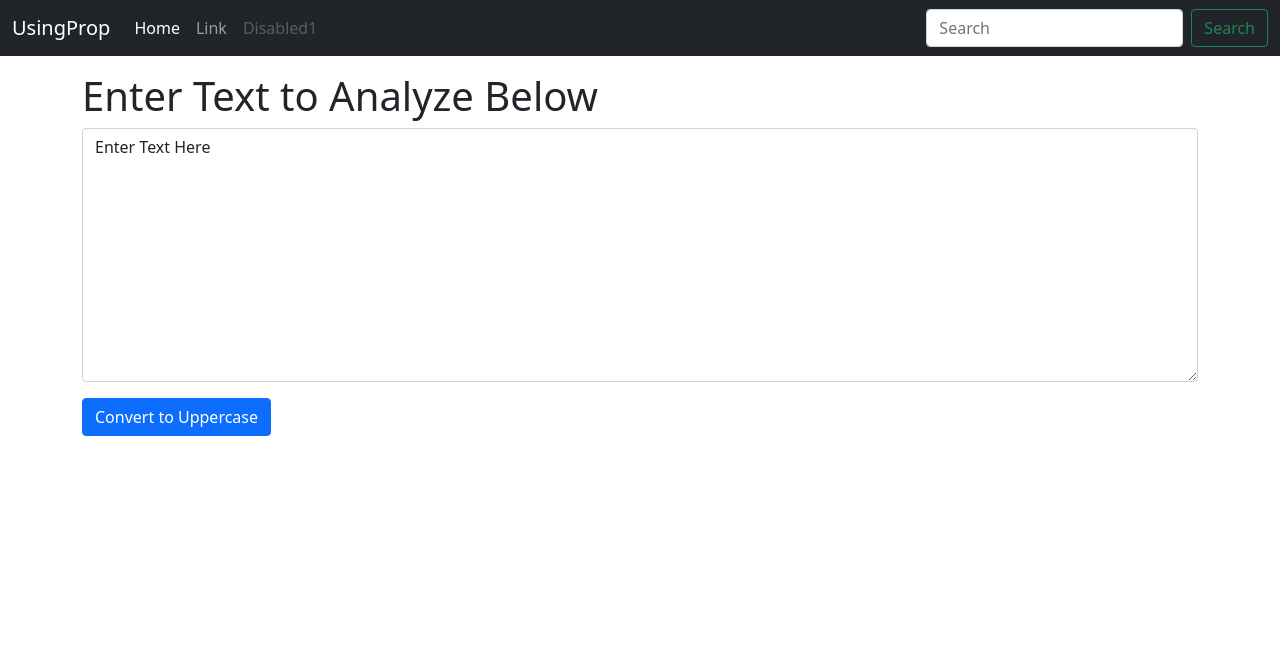
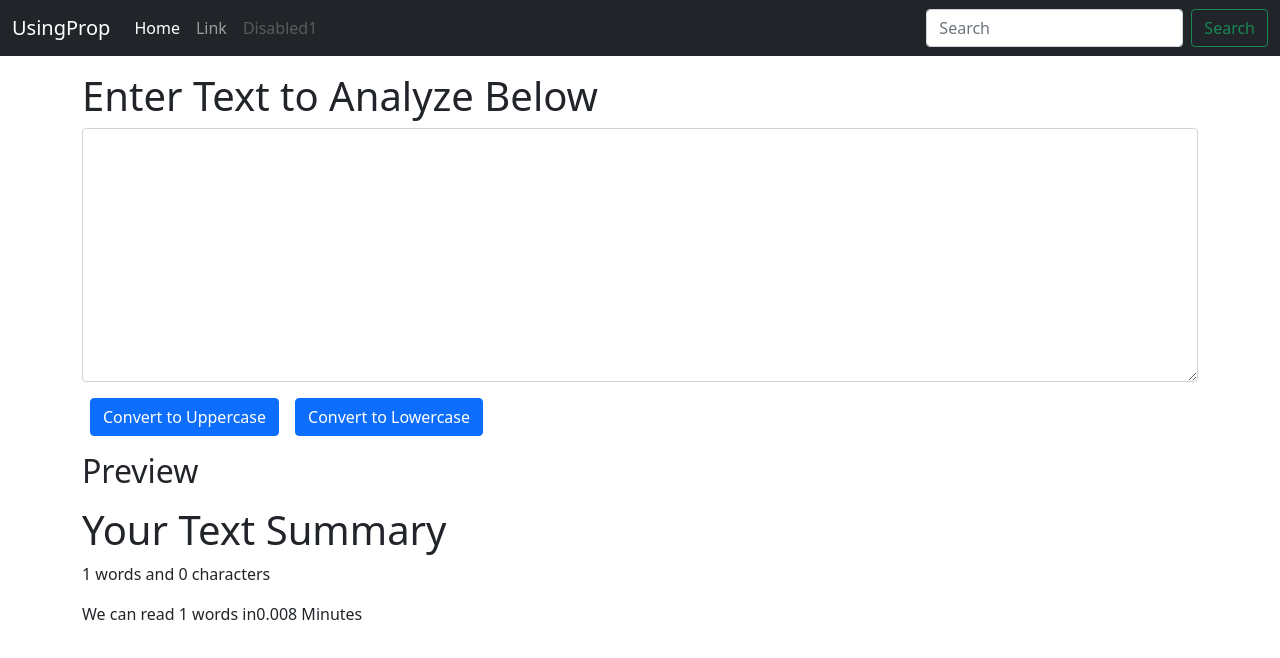
Before and after one commit to ErMapsh/react-Textutil-project, a React (Create React App) app: page / in a window 1280 px wide. Shown: the top 658 px of the page. Built offline with nearby package versions, Linux system fonts and the light colour scheme.

Commit message:
adding logic in textutils

```diff
--- a/src/components/Textform.js
+++ b/src/components/Textform.js
@@ -1,7 +1,8 @@
 import React, { useState } from "react";
 
 export default function Textform(props) {
-  const [text, setText] = useState("Enter Text Here");
+  // const [text, setText] = useState("Enter Text Here");
+  const [text, setText] = useState("");
   // setText("this is new text"); like that we can change state of const
 
   const handleUpClick = (event) => {
@@ -12,18 +13,49 @@ export default function Textform(props) {
     // console.log(event)
   };
 
+  const handleUpClickLower = (event) => {
+    setText("You have clicked on handleUpClick");
+    let Lowercase = text.toLowerCase();
+    setText(Lowercase);
+  };
+
   const HandleOnChange = (event) => {
     console.log("On Change");
     setText(event.target.value);
   };
 
   return (
-    <div className="container my-3">
-      <h1>{props.heading}</h1>
-      <div className="mb-3">
-        <textarea className="form-control" id="exampleFormControlTextarea1" rows={10} value={text} onChange={HandleOnChange}/>
+    <>
+      <div className="container my-3">
+        <h1>{props.heading}</h1>
+        <div className="mb-3">
+          <textarea
+            className="form-control"
+            id="exampleFormControlTextarea1"
+            rows={10}
+            value={text}
+            onChange={HandleOnChange}
+          />
+        </div>
+        <button className="btn btn-primary mx-2" onClick={handleUpClick}>
+          Convert to Uppercase
+        </button>
+        <button className="btn btn-primary mx-2" onClick={handleUpClickLower}>
+          Convert to Lowercase
+        </button>
       </div>
-      <button className="btn btn-primary" onClick={handleUpClick}>Convert to Uppercase</button>
-    </div>
+
+      <div className="container my-3">
+        <h2>Preview</h2>
+        <p>{text}</p>
+
+
+        <h1>Your Text Summary</h1>
+        <p>{text.split(" ").length} words and {text.length} characters</p>
+        {/* here we need 1 minutes to read 125 words, so 1/25 is 0.008 , so we calculate no of words * 0.008 so we can get
+        no of minutes to read that sentence */}
+        <p>We can read {text.split(" ").length} words in{text.split(" ").length * 0.008} Minutes</p>
+      </div>
+    </>
   );
 }
```
Also changed, not shown: 1 other file (tests, documents, lock files or other folders).
